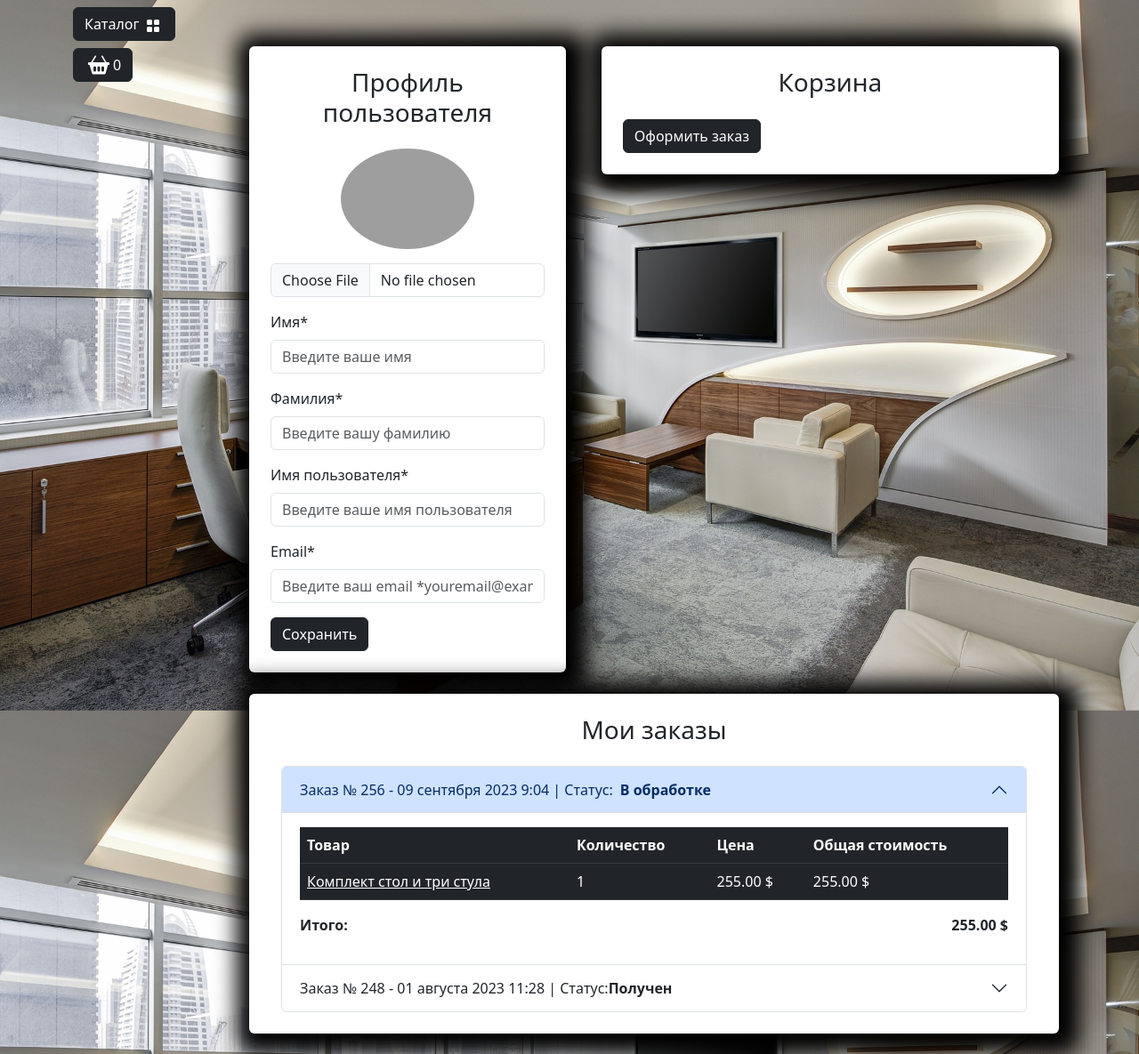
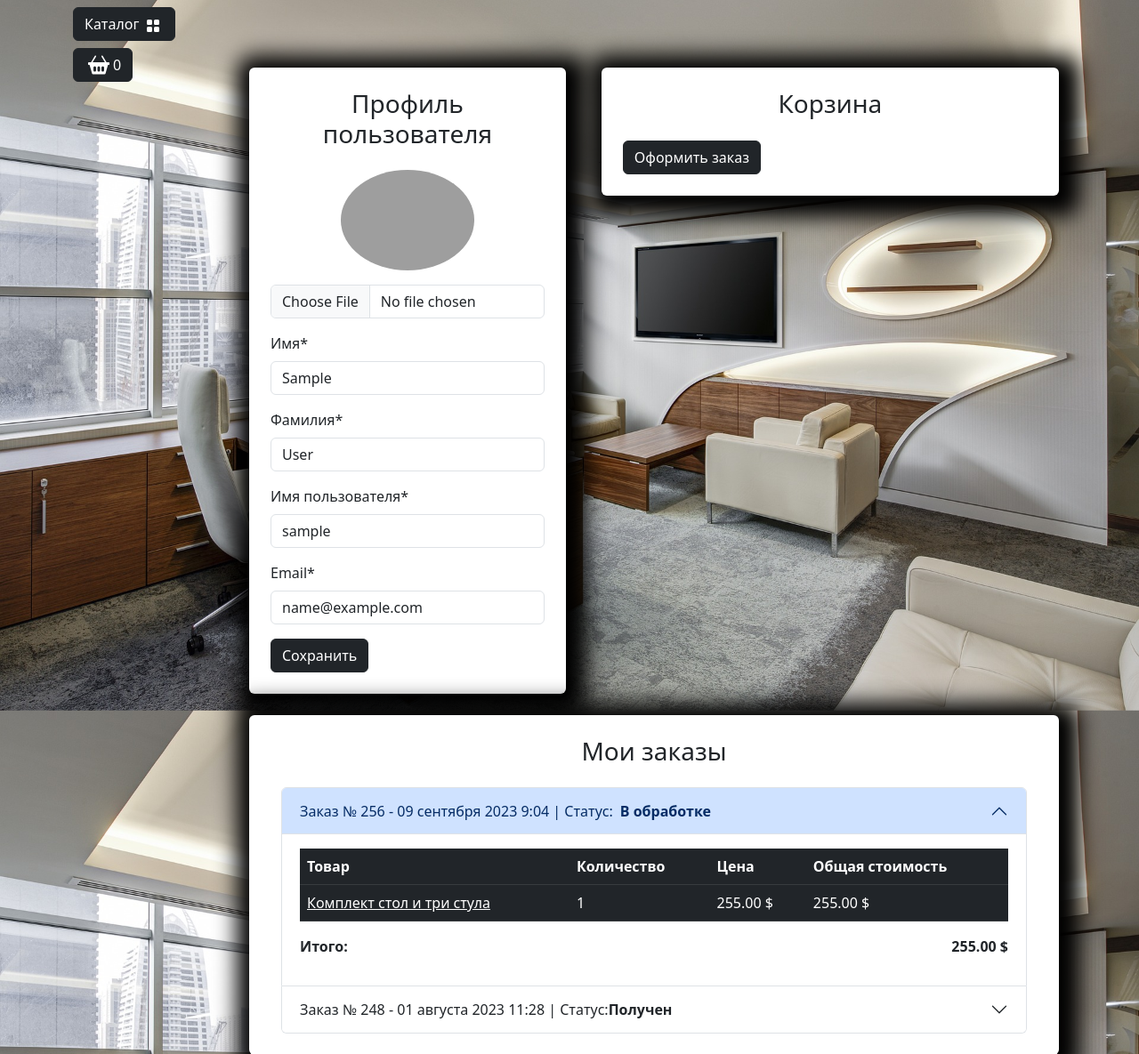
Before and after one commit to iDmitryMartynov/Online_strore_Django4.2, a Django app: page /user/profile/ in a window 1280 px wide. Shown: the part 56-1241 px from the top of the page at 89% size. Run offline with Django 4.2, Linux system fonts and the light colour scheme; the visitor is signed in with stand-in values (Sample User, id 1); data comes from the database, SQL or seed files in the repository; some libraries are stand-ins or nearby versions; grey boxes are pictures that could not be loaded.

Commit message:
Profile form, controller & notifications are ready

```diff
--- a/templates/includes/notifications.html
+++ b/templates/includes/notifications.html
@@ -12,3 +12,27 @@
     </div>
 </div>
 {% endif %}
+
+<div class="container mt-4">
+    <div class="row justify-content-center">
+        <div class="col-md-6">
+            {% if messages %}
+                {% for message in messages %}
+                    {% if message.tags == 'success' %}
+                    <div id="notification" class="position-fixed start-50 translate-middle-x z-3 alert alert-success fade show custom-shadow" role="alert">
+                        {{ message }}
+                    </div>
+                    {% endif %}
+                    {% if message.tags == 'warning' %}
+                    <div id="notification" class="position-fixed start-50 translate-middle-x z-3 alert alert-danger fade show custom-shadow" role="alert">
+                        {{ message }}
+                    </div>
+                    {% endif %}
+                {% endfor %}
+            {% else %}
+            <div id="jq-notification" class="position-fixed start-50 translate-middle-x z-3 alert alert-success fade show custom-shadow" style="display: none;" role="alert">
+            </div>
+            {% endif %}
+        </div>
+    </div>
+</div>
--- a/users/forms.py
+++ b/users/forms.py
@@ -1,5 +1,5 @@
 from django import forms
-from django.contrib.auth.forms import AuthenticationForm, UserCreationForm
+from django.contrib.auth.forms import AuthenticationForm, UserCreationForm, UserChangeForm
 
 from users.models import User
 
@@ -43,3 +43,21 @@ class UserRegistrationForm(UserCreationForm):
     email = forms.CharField()
     password1 = forms.CharField()
     password2 = forms.CharField()
+
+
+class ProfileForm(UserChangeForm):
+    class Meta:
+        model = User
+        fields = [
+                    'image',
+                    'first_name',
+                    'last_name',
+                    'username',
+                    'email'
+                    ]
+
+    image = forms.ImageField(required=False)
+    first_name = forms.CharField()
+    last_name = forms.CharField()
+    username = forms.CharField()
+    email = forms.CharField()
--- a/users/templates/users/profile.html
+++ b/users/templates/users/profile.html
@@ -9,35 +9,62 @@
             <div class="col-md-5">
                 <div class=" bg-white p-4 mb-4 mx-2 rounded custom-shadow">
                     <h3 class="text-center mb-4">Профиль пользователя</h3>
-                    <form>
+                    <form action="{% url "users:profile" %}" method='post' enctype="multipart/form-data">
+                        {% csrf_token %}
                         <div class="row">
                             <div class="col-md-12 mb-3 text-center">
+                                {% if user.image %}
+                                <img src="{{ user.image.url }}"
+                                    alt="Аватар пользователя" class="img-fluid rounded-circle"
+                                    style="max-width: 150px;">
+                                {% else %}
                                 <img src="{% static "deps/images/baseavatar.svg" %}"
                                     alt="Аватар пользователя" class="img-fluid rounded-circle"
                                     style="max-width: 150px;">
-                                <input type="file" class="form-control mt-3" id="avatar"
+                                {% endif %}
+                                <input type="file" class="form-control mt-3" id="id_image"
+                                    name="image"
                                     accept="image/*">
+                                    {% if form.image.errors %}
+                                    <div class="alert alert-danger alert-dismissible fade show">{{form.image.errors}}</div>
+                                    {% endif %}
                             </div>
                             <div class="col-md-12 mb-3">
-                                <label for="firstName" class="form-label">Имя*</label>
-                                <input type="text" class="form-control" id="firstName"
-                                    placeholder="Введите ваше имя" value="" required>
+                                <label for="id_first_name" class="form-label">Имя*</label>
+                                <input type="text" class="form-control" id="id_first_name"
+                                    name="first_name"
+                                    placeholder="Введите ваше имя" value="{{form.first_name.value}}" required>
+                                    {% if form.first_name.errors %}
+                                    <div class="alert alert-danger alert-dismissible fade show">{{form.first_name.errors}}</div>
+                                    {% endif %}
                             </div>
                             <div class="col-md-12 mb-3">
-                                <label for="lastName" class="form-label">Фамилия*</label>
-                                <input type="text" class="form-control" id="lastName"
-                                    placeholder="Введите вашу фамилию" value="" required>
+                                <label for="id_last_name" class="form-label">Фамилия*</label>
+                                <input type="text" class="form-control" id="id_last_name"
+                                    name="last_name"
+                                    placeholder="Введите вашу фамилию" value="{{form.last_name.value}}" required>
+                                    {% if form.last_name.errors %}
+                                    <div class="alert alert-danger alert-dismissible fade show">{{form.last_name.errors}}</div>
+                                    {% endif %}
                             </div>
                             <div class="col-md-12 mb-3">
-                                <label for="username" class="form-label">Имя пользователя*</label>
-                                <input type="text" class="form-control" id="username"
-                                    placeholder="Введите ваше имя пользователя" value="" required>
+                                <label for="id_username" class="form-label">Имя пользователя*</label>
+                                <input type="text" class="form-control" id="id_username"
+                                    name="username"
+                                    placeholder="Введите ваше имя пользователя" value="{{form.username.value}}" required>
+                                    {% if form.username.errors %}
+                                    <div class="alert alert-danger alert-dismissible fade show">{{form.username.errors}}</div>
+                                    {% endif %}
                             </div>
                             <div class="col-md-12 mb-3">
-                                <label for="email" class="form-label">Email*</label>
-                                <input type="email" class="form-control" id="email"
-                                    placeholder="Введите ваш email *youremail@example.com" value=""
+                                <label for="id_email" class="form-label">Email*</label>
+                                <input type="email" class="form-control" id="id_email"
+                                    name="email"
+                                    placeholder="Введите ваш email *youremail@example.com" value="{{form.email.value}}"
                                     required>
+                                    {% if form.email.errors %}
+                                    <div class="alert alert-danger alert-dismissible fade show">{{form.email.errors}}</div>
+                                    {% endif %}
                             </div>
                         </div>
                         <button type="submit" class="btn btn-dark">Сохранить</button>
--- a/users/views.py
+++ b/users/views.py
@@ -1,9 +1,10 @@
-from django.contrib import auth
+from django.contrib.auth.decorators import login_required
+from django.contrib import auth, messages
 from django.http import HttpResponseRedirect
 from django.shortcuts import redirect, render
 from django.urls import reverse
 
-from users.forms import UserLoginForm, UserRegistrationForm
+from users.forms import ProfileForm, UserLoginForm, UserRegistrationForm
 
 def login(request):
     if request.method == 'POST':
@@ -14,6 +15,7 @@ def login(request):
             user = auth.authenticate(username=username, password=password)
             if user:
                 auth.login(request, user)
+                messages.success(request, f'{username}, Вы вошли в аккаунт')
                 return HttpResponseRedirect(reverse('main:index'))
     else:
         form = UserLoginForm()
@@ -31,6 +33,8 @@ def registration(request):
             form.save()
             user = form.instance
             auth.login(request, user)
+            messages.success(request, f'{user.username}, Вы успешно зарегистрированы и вошли в аккаунт')
+
             return HttpResponseRedirect(reverse('main:index'))
     else:
         form = UserRegistrationForm()
@@ -41,12 +45,27 @@ def registration(request):
     }
     return render(request, 'users/registration.html', context)
 
+
+@login_required
 def profile(request):
+    if request.method == 'POST':
+        form = ProfileForm(data=request.POST, instance=request.user, files=request.FILES)
+        if form.is_valid():
+            form.save()
+            messages.success(request, 'Профиль успешно обновлен')
+            return HttpResponseRedirect(reverse('user:profile'))
+    else:
+        form = ProfileForm(instance=request.user)
+
     context = {
-        'title': 'Home - Кабинет'
+        'title': 'Home - Кабинет',
+        'form': form
     }
     return render(request, 'users/profile.html', context)
 
+
+@login_required
 def logout(request):
+    messages.success(request, f'{request.user.username}, Вы вышли из аккаунта')
     auth.logout(request)
     return redirect(reverse('main:index'))
```
